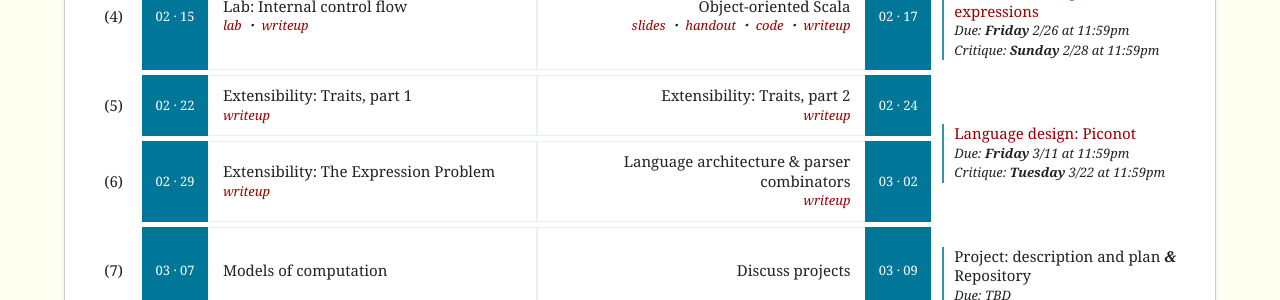
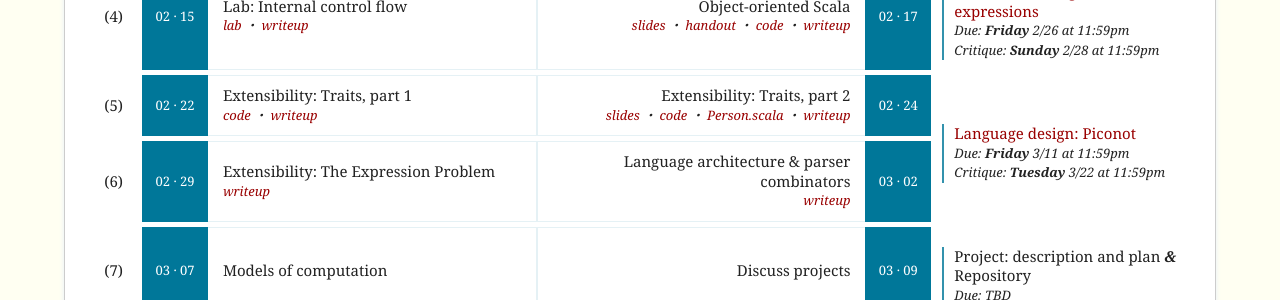
Before and after one commit to hmc-cs111-spring2016/hmc-cs111-spring2016.github.io, a Jekyll site: the page built from index.html, in a window 1280 px wide. Shown: the part 673-973 px from the top of the page. Built offline with Jekyll 4.4.1, drawn with Linux system fonts in a browser that asks for light colours.

Commit message:
Adding the week's materials

```diff
--- a/_includes/schedule.html
+++ b/_includes/schedule.html
@@ -177,6 +177,7 @@
             <td class="details day1">
                 <span class="">Extensibility: Traits, part 1</span>
                 <ul class="">
+                    <li><a href="https://github.com/hmc-cs111-spring2016/traits">code</a></li>
                     <li>
                         <a href="https://github.com/hmc-cs111-spring2016/hmc-cs111-spring2016.github.io/wiki/Extensibility:-Traits,-Part-1">writeup</a>
                     </li>
@@ -186,6 +187,9 @@
             <td class="details day2">
                 <span class="">Extensibility: Traits, part 2</span>
                 <ul class="">
+                    <li><a href="slides/DSLs_Traits.pdf">slides</a></li>
+                    <li><a href="https://github.com/hmc-cs111-spring2016/traits">code</a></li>
+                    <li><a href="slides/Person.scala">Person.scala</a></li>
                     <li>
                         <a href="https://github.com/hmc-cs111-spring2016/hmc-cs111-spring2016.github.io/wiki/Extensibility:-Traits,-Part-2">writeup</a>
                     </li>
```
Also changed, not shown: 2 other files.
